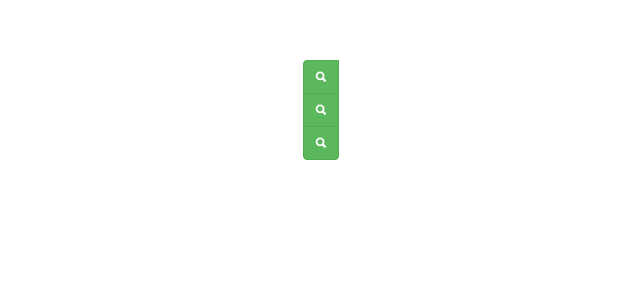
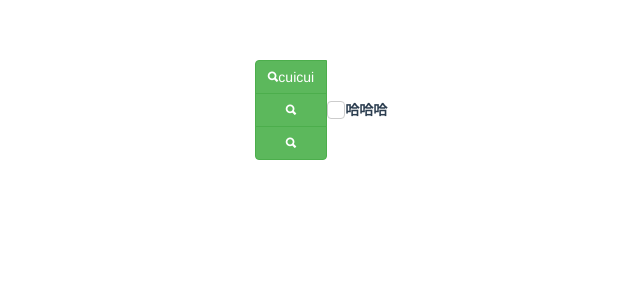
Before and after one commit to cander0815/vue-bootstarp-cander, a Vue app: page / in a window 1280 px wide. Shown: the top 300 px of the page, without its empty margins (319-959 px from the left). Built offline with nearby package versions, Linux system fonts and the light colour scheme.

Commit message:
创建checkbox

```diff
--- a/src/App.vue
+++ b/src/App.vue
@@ -1,17 +1,19 @@
 <template>
   <div id="app">
     <c-button-group vertical>
-      <c-button type="success" icon="search" @click="aa"></c-button>
+      <c-button type="success" icon="search" @click="aa">cuicui</c-button>
       <c-button type="success" icon="search" @click="aa"></c-button>
       <c-button type="success" icon="search" @click="aa"></c-button>
     </c-button-group>
-
+    <!-- <c-icon type="star"></c-icon>   -->
+    <c-checkbox></c-checkbox>
   </div>
 </template>
 
 <script>
   import cButton from './components/button';
   import cIcon from './components/icon';
+  import cCheckbox from './components/checkbox';
   export default {
     name: 'app',
     data () {
@@ -22,7 +24,8 @@
     components: {
       cButton,
       cIcon,
-      cButtonGroup: cButton.Item
+      cButtonGroup: cButton.Item,
+      cCheckbox
     },
     methods: {
       aa () {
--- /dev/null
+++ b/src/assets/less/common.less
@@ -0,0 +1,8 @@
+/* 颜色区域 */
+@Default: #fff;
+@Primary: #337AB7;
+@Success: #5CB85C;
+@Info: #5BC0DE;
+@Warning: #F0AD4E;
+@Danger: #D9534F;
+@borderColor: #ccc;
--- /dev/null
+++ b/src/components/checkbox/checkbox.vue
@@ -0,0 +1,73 @@
+<template>
+	<label class="c-checkbox">
+    <input type="checkbox" class="c-checkbox-checkbox" @click="check()">
+		<span class="c-checkbox-iconbox" :class="{active:show}">
+      <i class="ionicons ion-checkmark c-checkbox-icon" v-show="show"></i>
+    </span>
+		<span class="c-checkbox-text">
+			<slot>哈哈哈</slot>
+		</span>
+	</label>
+</template>
+
+<script>
+export default {
+  name: 'cCheckbox',
+  data () {
+    return {
+      show: false
+    };
+  },
+  props: {
+    value: {
+      type: Boolean,
+      default: false
+    }
+  },
+  methods: {
+    check () {
+      this.show = !this.show;
+      this.$emit('');
+    }
+  }
+};
+</script>
+
+<style lang="less">
+@import '../../assets/less/common.less';
+	.c-checkbox{
+    position: relative;
+    .c-checkbox-checkbox{
+      position: absolute;
+      top: 0;
+      left: 0;
+      width: 100%;
+      height: 100%;
+      opacity: 0;
+      &:hover +.c-checkbox-iconbox{
+        border-color: @Primary;
+      }
+    }
+    .c-checkbox-iconbox{
+      display: inline-block;
+      vertical-align: middle;
+      width: 18px;
+      height: 18px;
+      line-height: 18px;
+      border-radius: 4px;
+      border: 1px solid @borderColor;
+      text-align: center;
+      &.active{
+        border-color: @Primary;
+      }
+      .c-checkbox-icon{
+        font-size: 14px;
+        color: @Primary;
+      }
+    }
+    .c-checkbox-text{
+      display: inline-block;
+      vertical-align: middle;
+    }
+	}
+</style>
--- /dev/null
+++ b/src/components/checkbox/index.js
@@ -0,0 +1,2 @@
+import cCheckbox from './checkbox.vue';
+export default cCheckbox;
--- a/src/components/icon/icon.vue
+++ b/src/components/icon/icon.vue
@@ -1,5 +1,5 @@
 <template>
-  <span :class="classes" @click="clicks($event)"></span>
+  <span :class="classes" :style="styles" @click="clicks($event)"></span>
 </template>
 
 <script>
@@ -10,6 +10,12 @@
       rotate: {
         type: Boolean,
         default: false
+      },
+      color: {
+        type: String
+      },
+      size: {
+        type: [String, Number]
       }
     },
     computed: {
@@ -20,6 +26,13 @@
           {
             'cander-iconRotate': this.rotate
           }
+        ];
+      },
+      styles () {
+        const _ = this;
+        return [
+          _.color ? {'color': _.color} : '',
+          _.size ? {'font-size': _.size + 'px'} : ''
         ];
       }
     },
```
Also changed, not shown: 留言文档.txt (added).
